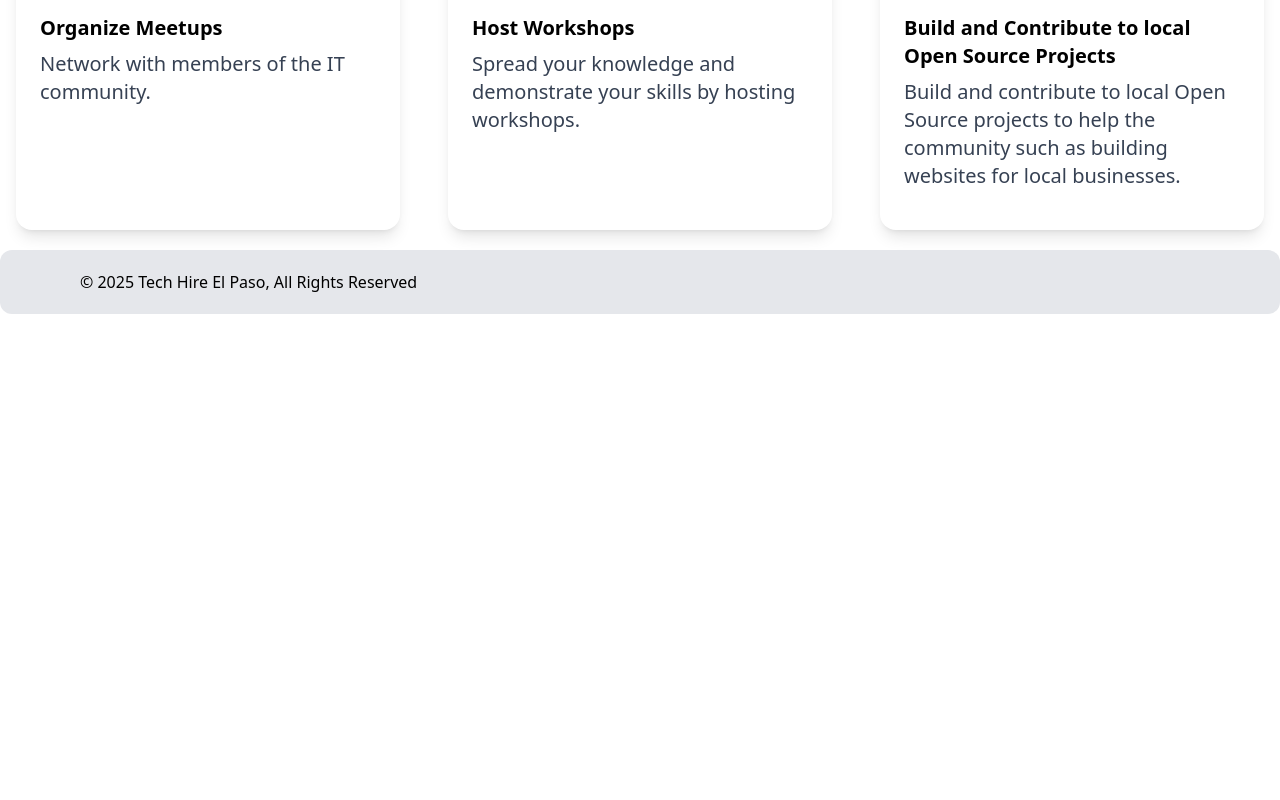
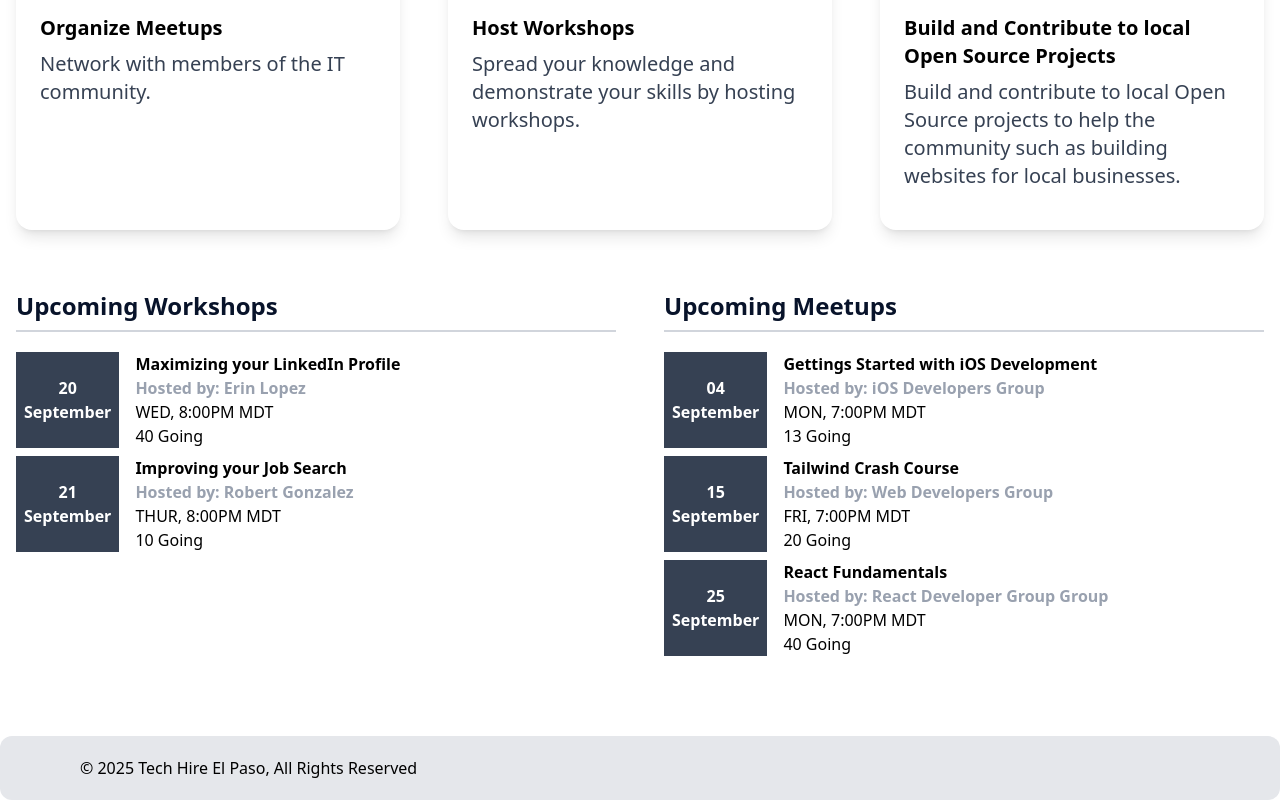
Before and after one commit to rramirez-dev/tech-hire-elpaso, a Next.js app in the folder tech-hire-elpaso/: page / in a window 1280 px wide. Shown: the part 1072-1872 px from the top of the page. Before the commit the page ends 1386 px from the top, so only its background shows below. Built offline with nearby package versions, Linux system fonts and the light colour scheme.

Commit message:
Implemented the Upcoming Events Section
-Added a section to display upcoming Meetups and Workshops

```diff
--- a/tech-hire-elpaso/src/app/page.tsx
+++ b/tech-hire-elpaso/src/app/page.tsx
@@ -102,6 +102,108 @@ export default function Home() {
           </div>
         </div>
       </section>
+      {/* News / Upcomming Events */}
+      <section className="max-w-[1440px] container mx-auto px-4 py-10 flex flex-col md:flex-row gap-12">
+        {/* Left Content */}
+        <div className="md:pb-10 md:w-1/2">
+          <h1 className="lg:text-2xl md:text-3lg text-2xl font-bold text-heading-text">
+            Upcoming Workshops
+          </h1>
+          <hr className="mt-2 mb-5 border-1 border-gray-300" />
+          <div className="flex flex-row md:flex-col gap-2">
+            {/* Card */}
+            <div className="flex flex-col md:flex-row gap-4">
+              <div className="flex flex-col bg-gray-700 text-white font-bold text-center justify-center p-2">
+                <div className="">20</div>
+                <div className="">September</div>
+              </div>
+              <div className="flex flex-col">
+                <div className="font-bold">
+                  Maximizing your LinkedIn Profile
+                </div>
+                <div className="font-bold text-gray-400">
+                  Hosted by: Erin Lopez
+                </div>
+                <div className="">WED, 8:00PM MDT</div>
+                <div className="">40 Going</div>
+              </div>
+            </div>
+            {/* Card */}
+            <div className="flex flex-col md:flex-row gap-4">
+              <div className="flex flex-col bg-gray-700 text-white font-bold text-center justify-center p-2">
+                <div className="">21</div>
+                <div className="">September</div>
+              </div>
+              <div className="flex flex-col">
+                <div className="font-bold">Improving your Job Search</div>
+                <div className="font-bold text-gray-400">
+                  Hosted by: Robert Gonzalez
+                </div>
+                <div className="">THUR, 8:00PM MDT</div>
+                <div className="">10 Going</div>
+              </div>
+            </div>
+          </div>
+        </div>
+        {/* Right Content */}
+        <div className="md:pb-10 md:w-1/2">
+          <h1 className="lg:text-2xl md:text-3lg text-2xl font-bold text-heading-text">
+            Upcoming Meetups
+          </h1>
+          <hr className="mt-2 mb-5 border-1 border-gray-300" />
+          <div className="flex flex-row md:flex-col gap-2">
+            {/* Card */}
+            <div className="flex flex-col md:flex-row gap-4">
+              <div className="flex flex-col bg-gray-700 text-white font-bold text-center justify-center p-2">
+                <div className="">04</div>
+                <div className="">September</div>
+              </div>
+              <div className="flex flex-col">
+                <div className="font-bold">
+                  Gettings Started with iOS Development
+                </div>
+                <div className="font-bold text-gray-400">
+                  Hosted by: iOS Developers Group
+                </div>
+                <div className="">MON, 7:00PM MDT</div>
+                <div className="">13 Going</div>
+              </div>
+            </div>
+
+            {/* Card */}
+            <div className="flex flex-col md:flex-row gap-4">
+              <div className="flex flex-col bg-gray-700 text-white font-bold text-center justify-center p-2">
+                <div className="">15</div>
+                <div className="">September</div>
+              </div>
+              <div className="flex flex-col">
+                <div className="font-bold">Tailwind Crash Course</div>
+                <div className="font-bold text-gray-400">
+                  Hosted by: Web Developers Group
+                </div>
+                <div className="">FRI, 7:00PM MDT</div>
+                <div className="">20 Going</div>
+              </div>
+            </div>
+
+            {/* Card */}
+            <div className="flex flex-col md:flex-row gap-4">
+              <div className="flex flex-col bg-gray-700 text-white font-bold text-center justify-center p-2">
+                <div className="">25</div>
+                <div className="">September</div>
+              </div>
+              <div className="flex flex-col">
+                <div className="font-bold">React Fundamentals</div>
+                <div className="font-bold text-gray-400">
+                  Hosted by: React Developer Group Group
+                </div>
+                <div className="">MON, 7:00PM MDT</div>
+                <div className="">40 Going</div>
+              </div>
+            </div>
+          </div>
+        </div>
+      </section>
     </div>
   );
 }
```
